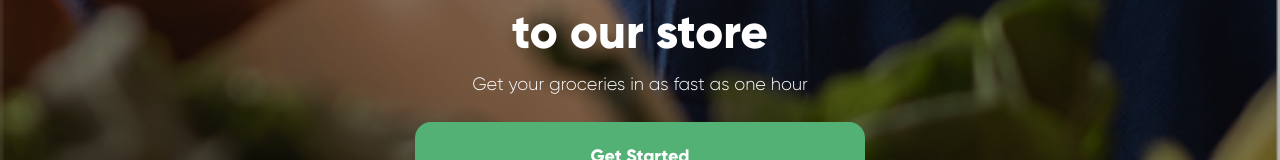
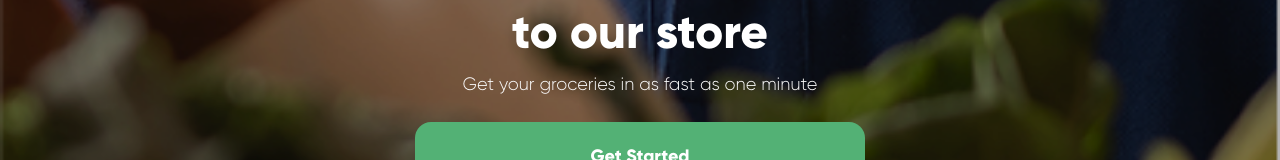
Before and after one commit to NidhiSharma-21/GroceryUI, a React (Vite) app: page / in a window 1280 px wide. Shown: the part 570-730 px from the top of the page. Built offline with nearby package versions, Linux system fonts and the light colour scheme.

Commit message:
the data added

```diff
--- a/src/pages/Onboarding.tsx
+++ b/src/pages/Onboarding.tsx
@@ -29,7 +29,7 @@ const Onboarding = () => {
           Welcome<br />to our store
         </h1>
         <p className="text-lg mt-2 mb-6" style={{ fontFamily: 'Gilroy, sans-serif', color: theme.colors.subtitle }}>
-          Get your groceries in as fast as one hour
+          Get your groceries in as fast as one minute
         </p>
         <Link
           to="/home"
```
